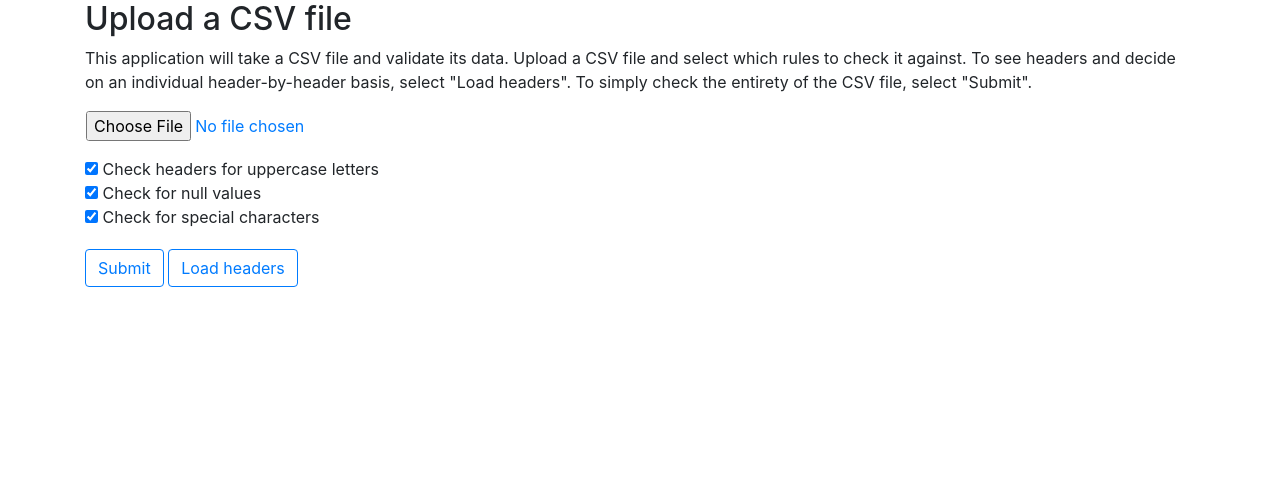
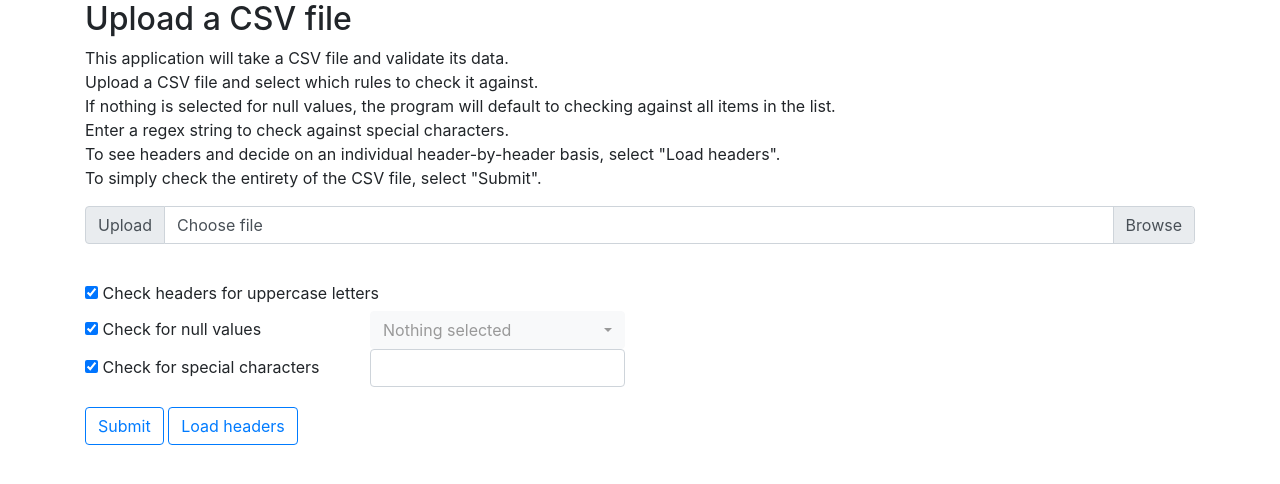
Before and after one commit to Cormac1902/pandas_csv_app, a Django app: page / in a window 1280 px wide. Shown: the part 56-540 px from the top of the page. Run offline with Django 3.2, Linux system fonts and the light colour scheme; parts of the project's set-up code (start-up, migrations or seed data) failed here and were passed over; some libraries are stand-ins or nearby versions.

Commit message:
Pandas CSV app, commit 8

```diff
--- a/pandas_csv_app/static/css/style.css
+++ b/pandas_csv_app/static/css/style.css
@@ -46,3 +46,7 @@ input[name="headers"], table {
 .table {
     text-align: center;
 }
+
+.col-check {
+    padding: .375rem 15px;
+}
--- a/pandas_csv_app/static/js/uploadscripts.js
+++ b/pandas_csv_app/static/js/uploadscripts.js
@@ -0,0 +1,5 @@
+$('#file').on('change',function(){
+    $(this).next('.custom-file-label').html(document.getElementById("file").files[0].name);
+})
+
+$('select').selectpicker();
--- a/pandas_csv_app/templates/csv_results.html
+++ b/pandas_csv_app/templates/csv_results.html
@@ -8,7 +8,8 @@
 {% else %}
 <p>Issues found in CSV file. {% if errors.headers or errors|length > 1 %} Each number in this table represents
     the record's line number in the file. {% endif %} </p>
-<table class="table-responsive">
+<div class="table-responsive">
+    <table class="table">
         {% for key, values in errors.items %}
         <tr>
             <td class="collapsible">{{key}}
@@ -23,6 +24,7 @@
         </tr>
         {% endfor %}
     </table>
+</div>
 <script src="{% static 'js/resultsscripts.js' %}"></script>
 {% endif %}
 {% endblock %}
--- a/pandas_csv_app/templates/csv_upload.html
+++ b/pandas_csv_app/templates/csv_upload.html
@@ -1,17 +1,59 @@
 {% extends "main.html" %}
 {% block title %}CSV Upload{% endblock %}
+{% load static %}
+{% block css %}
+   <link rel="stylesheet" href="https://cdn.jsdelivr.net/npm/bootstrap-select@1.13.9/dist/css/bootstrap-select.min.css">
+{% endblock %}
 {% block body %}
 <h2>Upload a CSV file</h2>
-<p>This application will take a CSV file and validate its data. Upload a CSV file and select which rules to check it
-    against. To see headers and decide on an individual header-by-header basis, select "Load headers". To simply check
-    the entirety of the CSV file, select "Submit".</p>
+<p>This application will take a CSV file and validate its data.<br>
+    Upload a CSV file and select which rules to check it against.<br>
+    If nothing is selected for null values, the program will default to checking against all items in the list.<br>
+    Enter a regex string to check against special characters.<br>
+    To see headers and decide on an individual header-by-header basis, select "Load headers".<br>
+    To simply check the entirety of the CSV file, select "Submit".</p>
+{% if error %}
+    <p class="text-danger">{{ error }}</p>
+{% endif %}
 <form name="csv-form" action="/validateCSV" method="post" enctype="multipart/form-data">
     {% csrf_token %}
-    <input id="csv-upload" class="btn btn-outline-primary" type="file" name="file" accept=".csv" required/><br>
-    <input type="checkbox" name="headers" checked> Check headers for uppercase letters<br>
-    <input type="checkbox" name="null_values" checked> Check for null values<br>
-    <input type="checkbox" name="special_characters" checked> Check for special characters<br>
+    <div class="input-group mb-3">
+        <div class="input-group-prepend">
+            <span class="input-group-text">Upload</span>
+        </div>
+        <div class="custom-file">
+            <input type="file" class="custom-file-input" id="file" name="file" accept=".csv" required>
+            <label class="custom-file-label" for="file">Choose file</label>
+        </div>
+    </div>
+    <div class="row"><div class="col col-check">
+        <input type="checkbox" name="headers" checked> Check headers for uppercase letters
+    </div></div>
+    <div class="row">
+        <div class="col col-check"><input type="checkbox" name="null_values" checked> Check for null values</div>
+        <div class="col"><select class="selectpicker form-control" name="missing-values" multiple>
+            {% for value in missing_values %}
+                <option value={{ value }}>{{ value }}</option>
+            {% endfor %}
+        </select></div>
+        <div class="col"></div>
+        <div class="col"></div>
+    </div>
+    <div class="row">
+        <div class="col col-check">
+            <input type="checkbox" name="special_characters" checked> Check for special characters
+        </div>
+        <div class="col">
+            <input class="form-control" type="text" name="regex">
+        </div>
+        <div class="col"></div>
+        <div class="col"></div>
+    </div>
     <input class="btn btn-outline-primary" type="submit" name="submit" value="Submit"/>
     <input class="btn btn-outline-primary" type="submit" name="submit" value="Load headers"/>
 </form>
+<script src="https://ajax.googleapis.com/ajax/libs/jquery/3.3.1/jquery.min.js"></script>
+<script src="https://stackpath.bootstrapcdn.com/bootstrap/4.1.1/js/bootstrap.bundle.min.js"></script>
+<script src="{% static 'js/uploadscripts.js' %}"></script>
+<script src="https://cdn.jsdelivr.net/npm/bootstrap-select@1.13.9/dist/js/bootstrap-select.min.js"></script>
 {% endblock %}
--- a/pandas_csv_app/templates/main.html
+++ b/pandas_csv_app/templates/main.html
@@ -7,6 +7,7 @@
     <link href="https://stackpath.bootstrapcdn.com/bootstrap/4.3.1/css/bootstrap.min.css" rel="stylesheet"
           integrity="sha384-ggOyR0iXCbMQv3Xipma34MD+dH/1fQ784/j6cY/iJTQUOhcWr7x9JvoRxT2MZw1T" crossorigin="anonymous">
     <link rel="stylesheet" href="{% static 'css/style.css' %}">
+    {% block css %}{% endblock %}
 </head>
 <body>
 <div class="navbar navbar-dark bg-dark">
--- a/pandas_csv_app/views.py
+++ b/pandas_csv_app/views.py
@@ -1,23 +1,32 @@
 from django.shortcuts import render, redirect
-from .check_csv import check_rows, check_rows_by_column
-from .load_csv import read_csv_file, get_headers, get_data_types, count_records, count_unique_values, get_max, get_min
+from .check_csv import check_rows, check_rows_by_column, update_regex
+from .load_csv import read_csv_file, get_headers, get_data_types, count_records, count_unique_values, get_max, get_min, \
+    get_unique_values
 from .models import ColumnCheck
 from .forms import ColumnCheckForm
-from datetime import datetime
 
 csv_file, headers_dict, filename = None, None, None
 
 
 # Create your views here.
-def csv_upload(request):
-    return render(request, 'csv_upload.html', {})
+def csv_upload(request, error=None):
+    return render(request, 'csv_upload.html',
+                  {'missing_values': ["N/A", "N/a", "n/A", "n/a", "Na", "nA", "na", "---", "--", "-", "?", " "],
+                   'error': error})
 
 
 def check_csv(request):
     if request.method == 'POST':
         global csv_file, filename
-        csv_file = read_csv_file(request.FILES['file'])
+        csv_file = read_csv_file(request.FILES['file'], request.POST.getlist('missing-values'))
+
+        if csv_file is False:
+            return csv_upload(request, 'CSV file was blank')
+
         filename = request.FILES['file'].name
+
+        if 'regex' in request.POST:
+            update_regex(request.POST['regex'])
 
         if request.POST['submit'] == 'Load headers':
 
@@ -36,6 +45,7 @@ def check_csv(request):
             for header in headers_dict:
                 dtype = str(headers_dict[header])
                 column = csv_file[header]
+
                 headers_dict[header] = {'dtype': dtype,
                                         'records': count_records(csv_file, header),
                                         'unique_values': count_unique_values(column),
@@ -48,6 +58,11 @@ def check_csv(request):
                 elif dtype == 'datetime64':
                     headers_dict[header].update(
                         {'form': ColumnCheckForm(prefix=header, min_date_allowed=True, max_date_allowed=True)})
+                elif dtype == 'object':
+                    unique_values = get_unique_values(csv_file[header].dropna())
+                    headers_dict[header].update(
+                        {'form': ColumnCheckForm(prefix=header,
+                                                 allowed_values=unique_values)})
 
                 ColumnCheck.objects.all().delete()
 
@@ -58,7 +73,7 @@ def check_csv(request):
             checks = []
 
             for check in request.POST:
-                if not (check == 'csrfmiddlewaretoken' or check == 'submit'):
+                if not (check == 'csrfmiddlewaretoken' or check == 'submit' or check == 'regex'):
                     checks.append(check)
 
             errors = check_rows(csv_file, checks)
@@ -72,45 +87,44 @@ def check_csv_columns(request):
     if request.method == 'POST':
         global csv_file, headers_dict
 
-        headers = False
-        if 'headers' in request.POST:
-            headers = True
+        if headers_dict:
+            headers = False
+            if 'headers' in request.POST:
+                headers = True
 
-        for check in request.POST:
-            if not (check == 'csrfmiddlewaretoken' or check == 'submit' or check == 'headers'):
-                name = check.split('-')[0]
+            for header in headers_dict:
                 try:
-                    column_check = ColumnCheck.objects.get(name=name)
+                    ColumnCheck.objects.get(name=header)
                 except ColumnCheck.DoesNotExist:
-                    column_check = ColumnCheck.objects.create(name=name)
+                    ColumnCheck.objects.create(name=header)
 
-                if headers_dict[name]['dtype'] == 'int64' or headers_dict[name]['dtype'] == 'float64':
-                    column = csv_file[name]
+            for column_check in ColumnCheck.objects.all():
+                if headers_dict[column_check.name]['dtype'] == 'int64'\
+                        or headers_dict[column_check.name]['dtype'] == 'float64':
+                    column = csv_file[column_check.name]
                     column_check.min = get_min(column)
                     column_check.max = get_max(column)
-                elif headers_dict[name]['dtype'] == 'datetime64':
-                    column = csv_file[name]
+                elif headers_dict[column_check.name]['dtype'] == 'datetime64':
+                    column = csv_file[column_check.name]
                     column_check.min_date = get_min(column)
                     column_check.max_date = get_max(column)
 
-                if check.split('-')[1] == 'null_values':
-                    column_check.null_values = True
-                elif check.split('-')[1] == 'special_characters':
-                    column_check.special_characters = True
-                elif request.POST[check] is not '':
-                    if check.split('-')[1] == 'min_allowed':
-                        column_check.min_allowed = float(request.POST[check])
-                    elif check.split('-')[1] == 'max_allowed':
-                        column_check.max_allowed = float(request.POST[check])
-                    elif check.split('-')[1] == 'min_date_allowed':
-                        column_check.min_date_allowed = datetime.strptime(request.POST[check])
-                    elif check.split('-')[1] == 'max_date_allowed':
-                        column_check.max_date_allowed = datetime.strptime(request.POST[check])
+                column_check.null_values = True if column_check.name + '-null_values' in request.POST \
+                    else False
+                column_check.special_characters = True if column_check.name + '-special_characters' in request.POST \
+                    else False
+
+                min_max_list = [column_check.name + '-min_allowed', column_check.name + '-max_allowed',
+                                column_check.name + '-min_allowed_date', column_check.name + '-max_allowed_date', ]
+
+                for min_max in min_max_list:
+                    if min_max in request.POST:
+                        setattr(column_check, min_max, float(request.POST[min_max]) if request.POST[min_max] else False)
 
                 column_check.save()
 
-        errors = check_rows_by_column(csv_file, headers)
+            errors = check_rows_by_column(csv_file, headers)
 
-        return render(request, 'csv_results.html', {'errors': errors, 'filename': filename})
+            return render(request, 'csv_results.html', {'errors': errors, 'filename': filename})
 
     return redirect(csv_upload)
--- a/requirements.txt
+++ b/requirements.txt
@@ -1 +1 @@
-Django~=2.0.6
+Django~=2.2
```
Also changed, not shown: pandas_csv_app/check_csv.py (+19 -8 lines), pandas_csv_app/forms.py (+15 -6 lines), pandas_csv_app/load_csv.py (+15 -5 lines), pandas_csv_app/templates/csv_upload_columns.html (+18 -1 lines), pandas_csv_app/static/js/uploadcolumnsscripts.js (added), 2 other files. Lines whose indentation alone changed are shown as unchanged.
